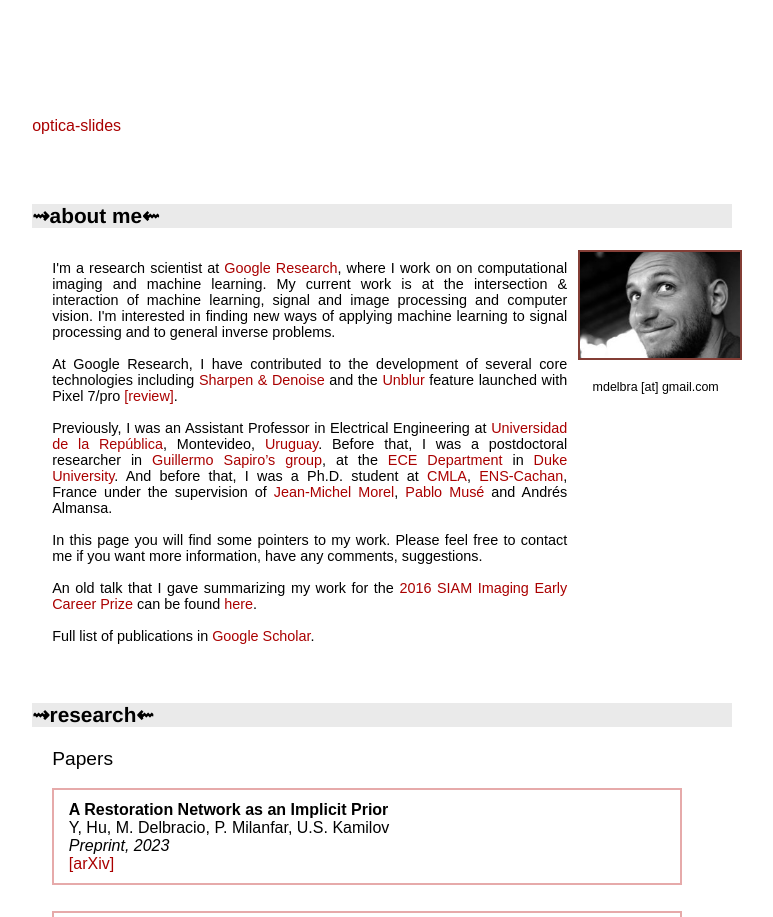
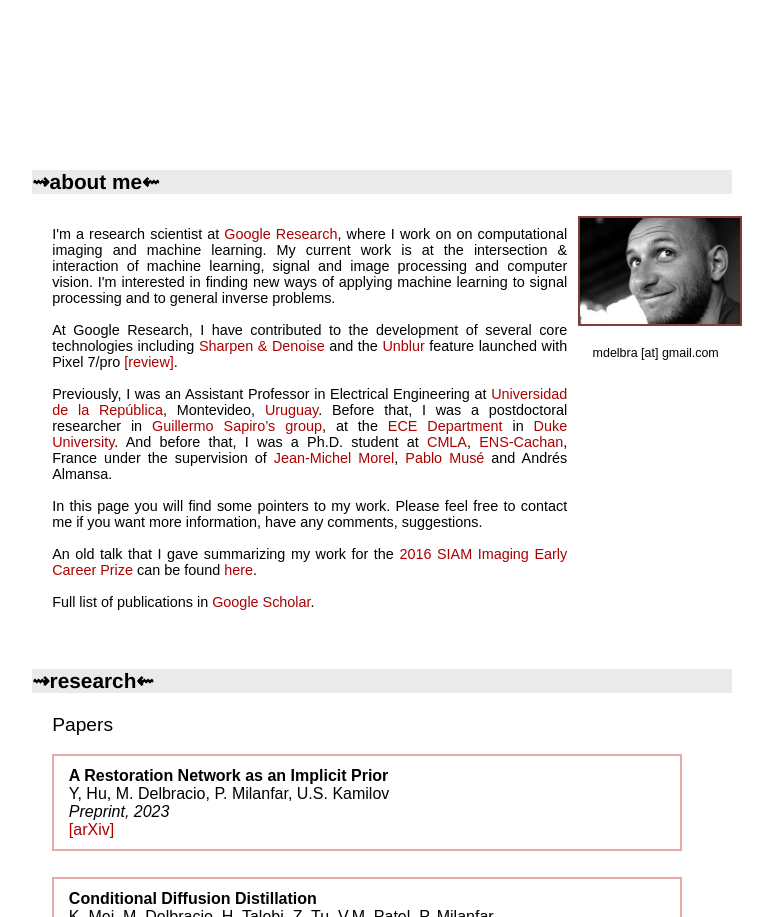
Before and after one commit to mdelbra/mdelbra.github.io, a plain HTML site: page index.html in a window 1280 px wide. Shown: the part 890-1807 px from the top of the page, without its empty margins (147-920 px from the left). Drawn offline with Linux system fonts and the light colour scheme.

Commit message:
Update index.html

```diff
--- a/index.html
+++ b/index.html
@@ -45,7 +45,6 @@ thanks to martin rocamora for the css!
 <p><br></br></p>
 <p><br></br></p>
 <p><br></br></p>
-<a href="https://docs.google.com/presentation/d/1Dg_LgUOUDkZ7MKDffnyKfwhsGhrRfdkiqUuyMRVziVQ/edit?usp=sharing">optica-slides</a>
 <p><br></br></p>
 
 
```
